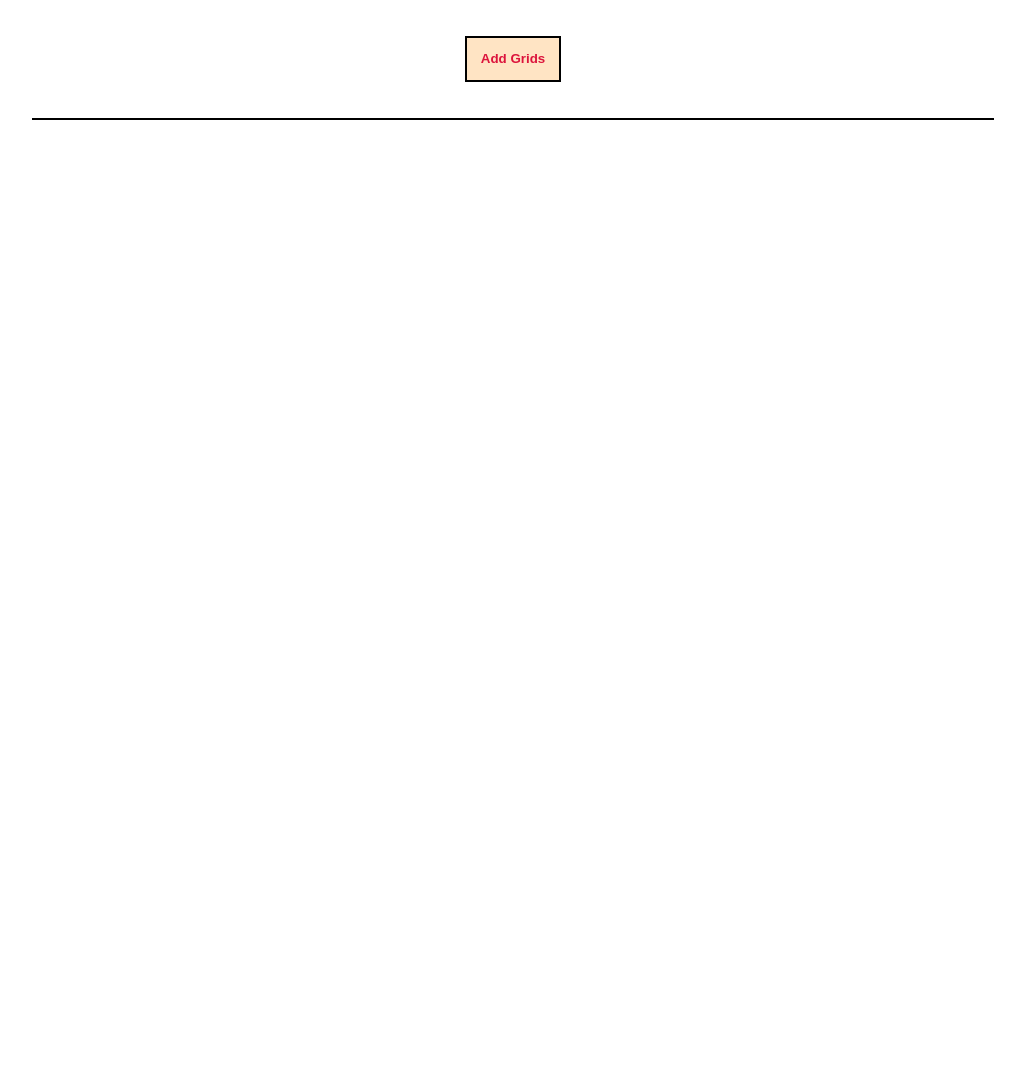
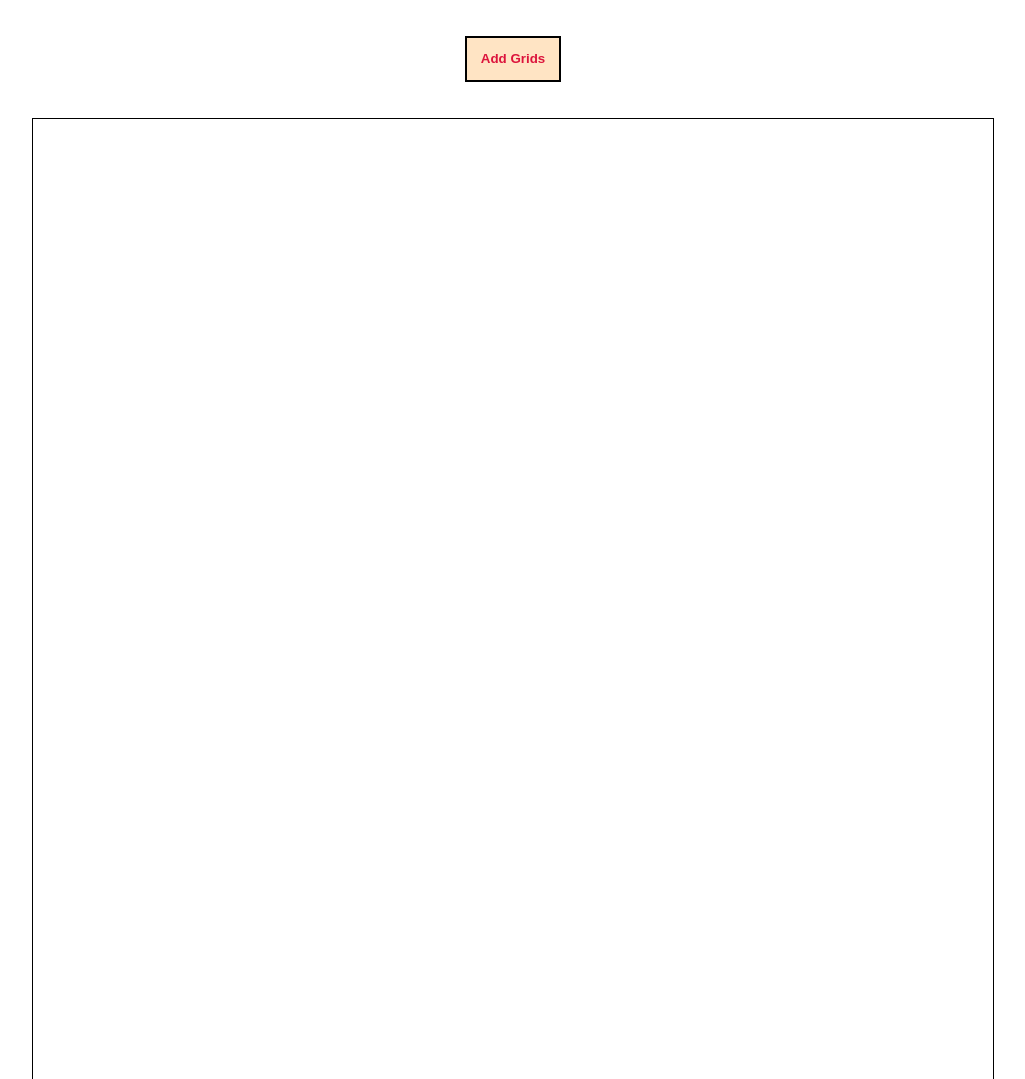
Before and after one commit to ThymetIsAsh/Etch-a-Sketch, a plain HTML site: page index.html in a window 1280 px wide. Shown: the whole page, without its empty margins (127-1152 px from the left). Before the commit the page ends 800 px from the top, so only its background shows below. Drawn offline with Linux system fonts and the light colour scheme.

Commit message:
Fix hight of Container

```diff
--- a/style.css
+++ b/style.css
@@ -24,7 +24,7 @@ body {
     margin: auto;
     width: 960px;
     /* Set the total width of the container */
-    max-height: 960px;
+    height: 960px;
     border: 1px solid black;
     /* Optional: Add a border to the container */
 }
```
